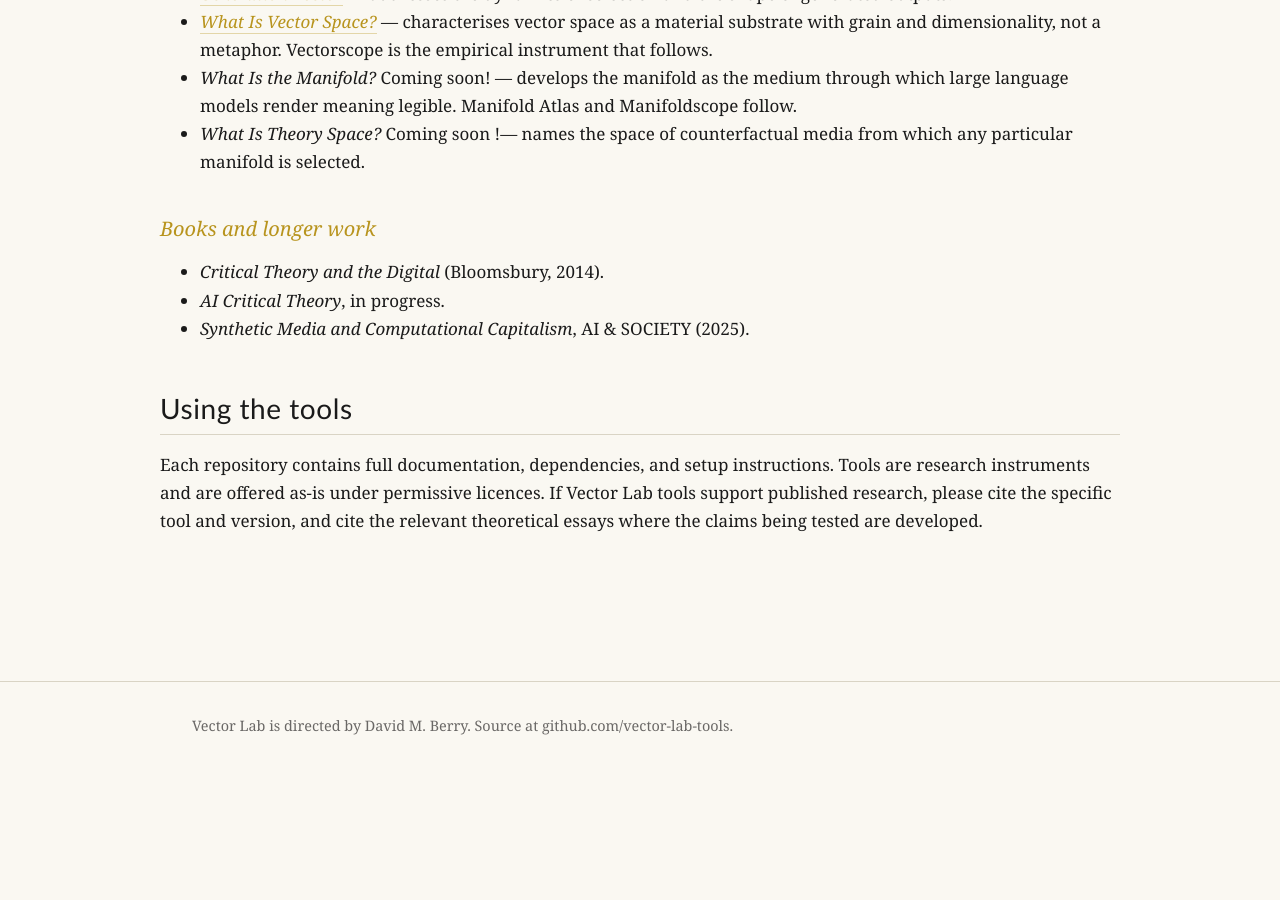
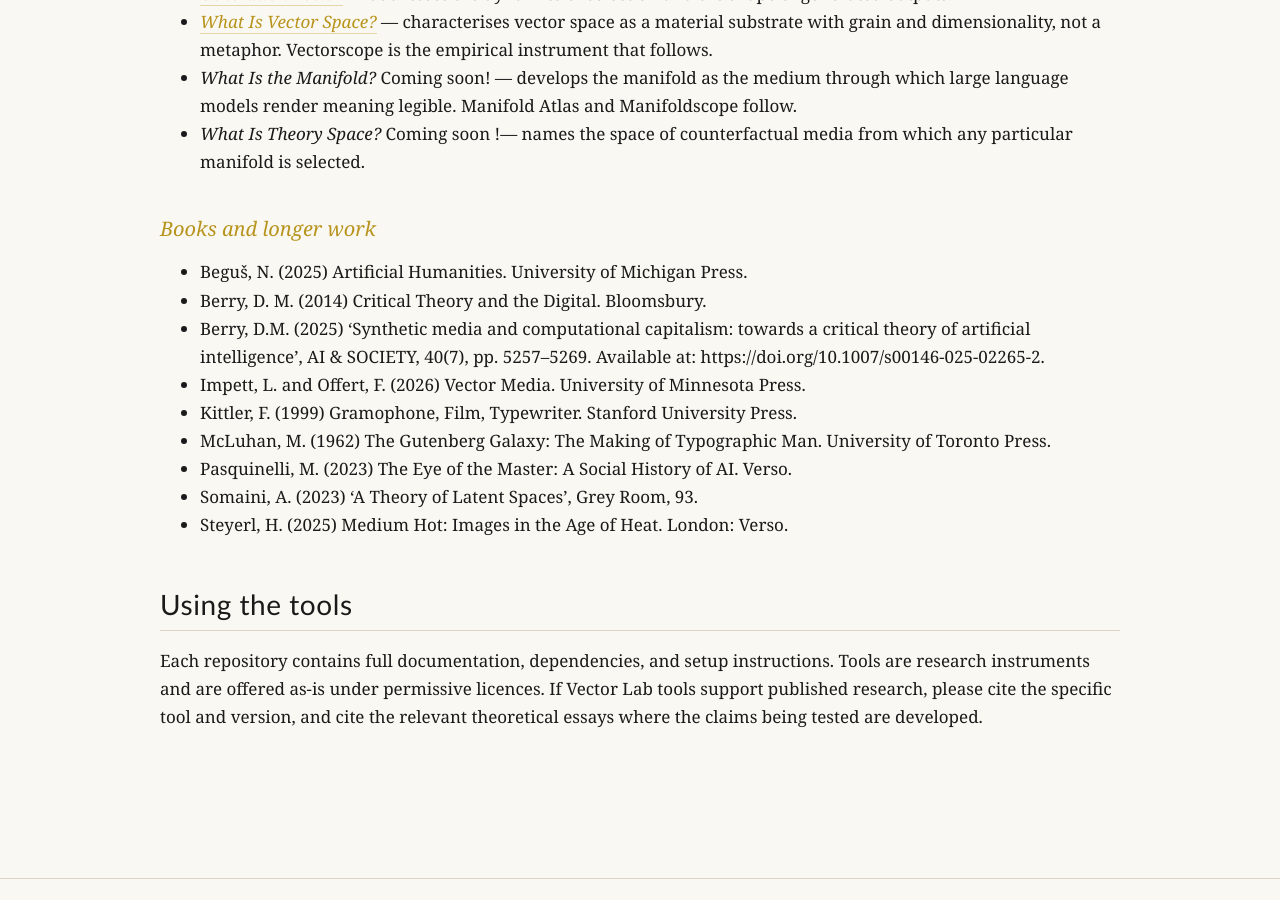
Before and after one commit to vector-lab-tools/vector-lab-tools.github.io, a Jekyll site: the page built from index.md, in a window 1280 px wide and 900 px high, scrolled down 4452 px. Built offline with Jekyll 4.4.1, drawn with Linux system fonts in a browser that asks for light colours; before the commit the page ends 5228 px from its top, so only the background shows below that.

Commit message:
Revise bibliography in index.md
Updated the bibliography section with new references and corrected existing entries.

```diff
--- a/index.md
+++ b/index.md
@@ -134,9 +134,15 @@ The tools operationalise claims developed across the vector theory sequence on S
 
 ### Books and longer work
 
-- *Critical Theory and the Digital* (Bloomsbury, 2014).
-- *AI Critical Theory*, in progress.
-- *Synthetic Media and Computational Capitalism*, AI & SOCIETY (2025).
+- Beguš, N. (2025) Artificial Humanities. University of Michigan Press.
+- Berry, D. M. (2014) Critical Theory and the Digital. Bloomsbury.
+- Berry, D.M. (2025) ‘Synthetic media and computational capitalism: towards a critical theory of artificial intelligence’, AI & SOCIETY, 40(7), pp. 5257–5269. Available at: https://doi.org/10.1007/s00146-025-02265-2.
+- Impett, L. and Offert, F. (2026) Vector Media. University of Minnesota Press.
+- Kittler, F. (1999) Gramophone, Film, Typewriter. Stanford University Press.
+- McLuhan, M. (1962) The Gutenberg Galaxy: The Making of Typographic Man. University of Toronto Press.
+- Pasquinelli, M. (2023) The Eye of the Master: A Social History of AI. Verso.
+- Somaini, A. (2023) ‘A Theory of Latent Spaces’, Grey Room, 93.
+- Steyerl, H. (2025) Medium Hot: Images in the Age of Heat. London: Verso.
 
 ## Using the tools
 
```
